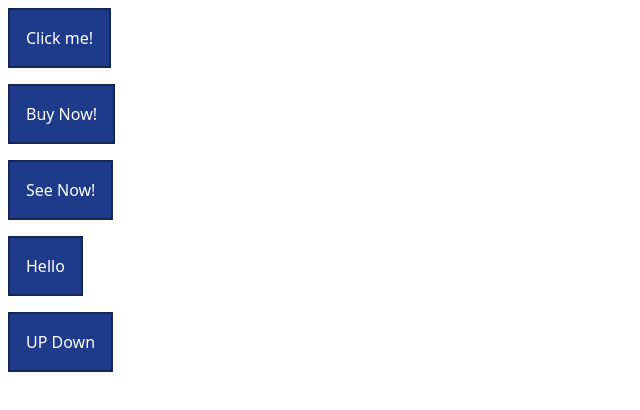
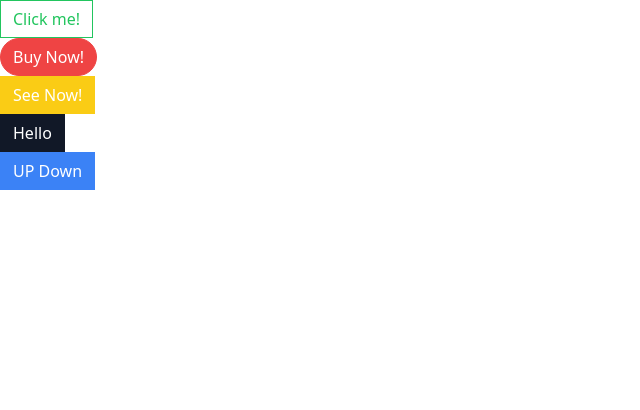
Before and after one commit to MehmetImd/navigation-str, a React (Create React App) app: page / in a window 1280 px wide. Shown: the top 410 px of the page, without its empty margins (0-640 px from the left). Built offline with nearby package versions, Linux system fonts and the light colour scheme.

Commit message:
btn tailwind

```diff
--- a/package.json
+++ b/package.json
@@ -6,10 +6,13 @@
     "@testing-library/jest-dom": "^5.17.0",
     "@testing-library/react": "^13.4.0",
     "@testing-library/user-event": "^13.5.0",
+    "classnames": "^2.5.1",
     "prop-types": "^15.8.1",
     "react": "^18.2.0",
     "react-dom": "^18.2.0",
+    "react-icons": "4.6.0",
     "react-scripts": "5.0.1",
+    "tailwind-merge": "^2.2.2",
     "web-vitals": "^2.1.4"
   },
   "scripts": {
--- a/src/App.jsx
+++ b/src/App.jsx
@@ -4,19 +4,19 @@
     return (
         <div>
             <div>
-                <Button success primary>Click me!</Button>
+                <Button success outline>Click me!</Button>
             </div>
             <div>
-                <Button danger>Buy Now!</Button>
+                <Button danger rounded>Buy Now!</Button>
             </div>
             <div>
                 <Button warning>See Now!</Button>
             </div>
             <div>
-                <Button danger>Hello</Button>
+                <Button secondary>Hello</Button>
             </div>
             <div>
-                <Button secondary>UP Down</Button>
+                <Button primary>UP Down</Button>
             </div>
         </div>
     );
--- a/src/components/Button.jsx
+++ b/src/components/Button.jsx
@@ -1,4 +1,5 @@
-import PropTypes from 'prop-types';
+import className from 'classnames';
+import { twMerge } from 'tailwind-merge';
 
 const Button = ({
     children,
@@ -11,8 +12,25 @@
     rounded
 }) => {
 
+    const classes = twMerge(
+        className('px-3 py-1.5 border', {
+            'border-blue-500 bg-blue-500 text-white': primary,
+            'border-gray-900 bg-gray-900 text-white': secondary,
+            'border-green-500 bg-green-500 text-white': success,
+            'border-yellow-400 bg-yellow-400 text-white': warning,
+            'border-red-500 bg-red-500 text-white': danger,
+            'rounded-full': rounded,
+            'bg-white': outline,
+            'text-blue-500': outline && primary,
+            'text-gray-900': outline && secondary,
+            'text-green-500': outline && success,
+            'text-yellow-400': outline && warning,
+            'text-red-500': outline && danger
+        })
+    );
+
     return (
-        <button className='bg-blue-900 text-white border-2 m-2 border-blue-950 p-4'>{children}</button>
+        <button className={classes}>{children}</button>
     );
 };
 
```
Also changed, not shown: 1 other file (tests, documents, lock files or other folders).
